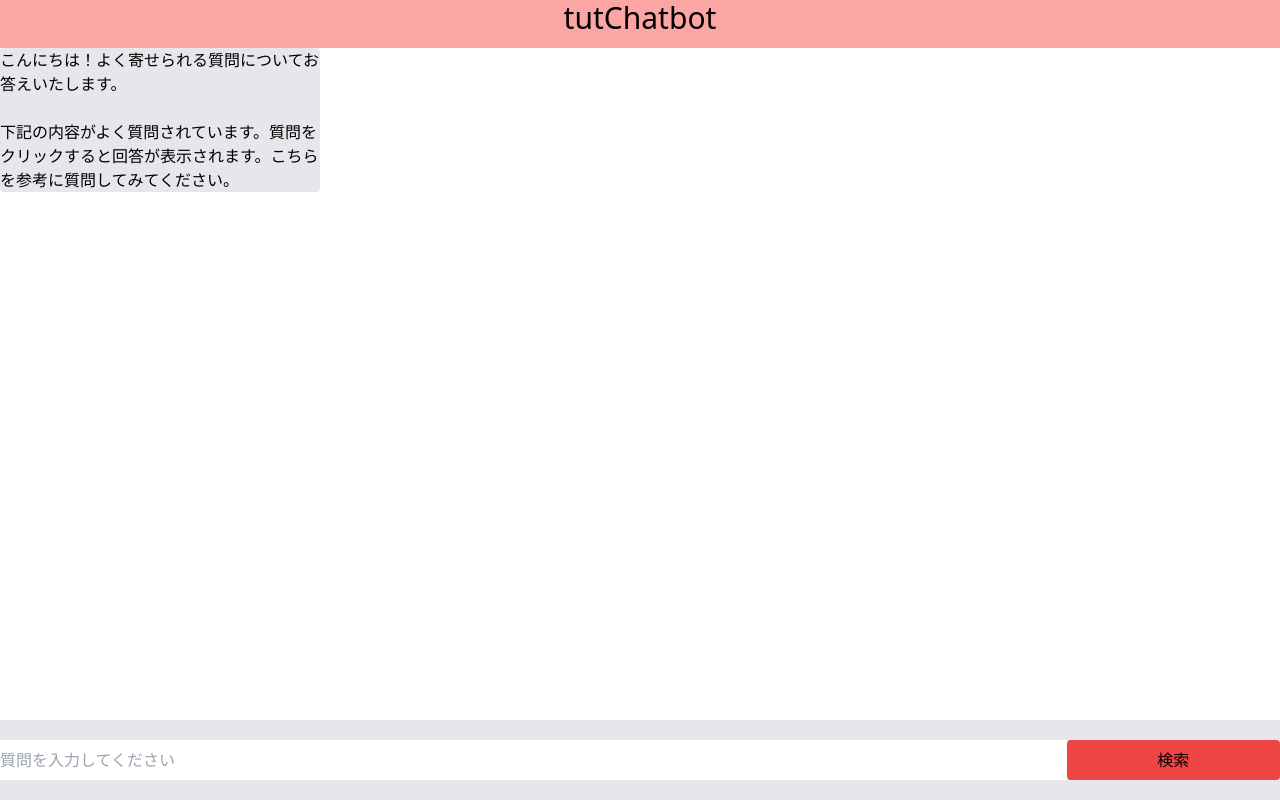
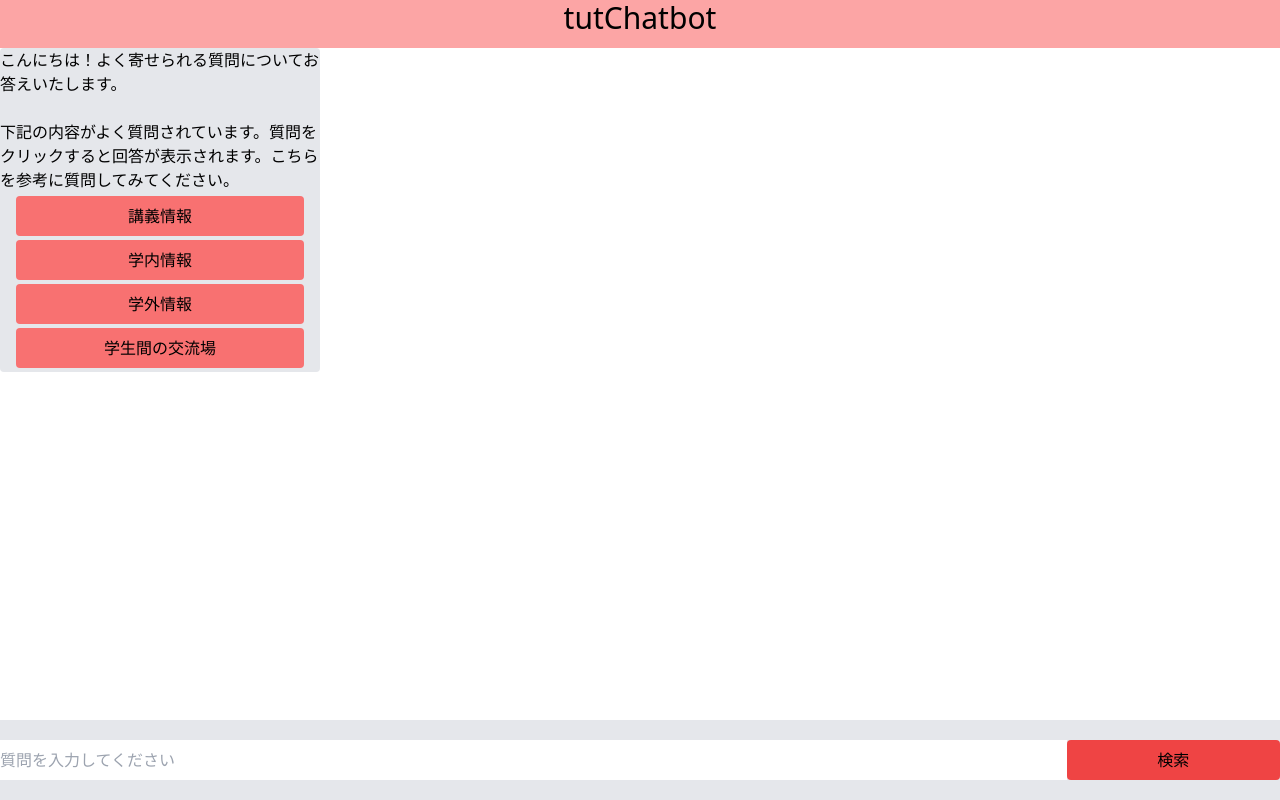
Before and after one commit to CITE-RAteam/chatbot-front, a Next.js app in the folder app/: page / in a window 1280 px wide. Built offline with nearby package versions, Linux system fonts and the light colour scheme.

Commit message:
[add] クライアント側のチャットボックスを作成

```diff
--- /dev/null
+++ b/app/features/components/ChatBox.tsx
@@ -0,0 +1,9 @@
+import ClientChat from "./ClientChat";
+
+export default function ChatBox() {
+  return (
+    <div className="overflow-scroll min-h-BWHeaderFooter">
+      <ClientChat />
+    </div>
+  );
+}
--- /dev/null
+++ b/app/features/components/ClientButton.tsx
@@ -0,0 +1,16 @@
+interface props {
+  text: string;
+}
+
+export default function ClientButton({ text }: props) {
+  return (
+    <>
+      <button
+        type="button"
+        className="w-72 h-10 rounded bg-red-400 my-1 mx-auto block"
+      >
+        {text}
+      </button>
+    </>
+  );
+}
--- a/app/features/components/ClientChat.tsx
+++ b/app/features/components/ClientChat.tsx
@@ -1,10 +1,21 @@
+import ClientButton from "./ClientButton";
+
 export default function ClientChat() {
   const text: string =
     "こんにちは！よく寄せられる質問についてお答えいたします。\n\n下記の内容がよく質問されています。質問をクリックすると回答が表示されます。こちらを参考に質問してみてください。";
-    return (
-    <div className="overflow-scroll min-h-BWHeaderFooter">
-      <div className="bg-gray-200 h-auto max-h-96 w-80 flex whitespace-pre-wrap overflow-scroll rounded">
-        {text}
+  const button_text: string[] = [
+    "講義情報",
+    "学内情報",
+    "学外情報",
+    "学生間の交流場",
+  ];
+  return (
+    <div className="bg-gray-200 h-auto max-h-96 w-80 whitespace-pre-wrap overflow-scroll rounded">
+      {text}
+      <div className="flex-col">
+        {button_text.map((text) => (
+          <ClientButton text={text} />
+        ))}
       </div>
     </div>
   );
--- a/app/pages/index.tsx
+++ b/app/pages/index.tsx
@@ -1,4 +1,4 @@
-import ClientChat from "@/features/components/ClientChat";
+import ChatBox from "@/features/components/ChatBox";
 import Footer from "@/features/components/Footer";
 import Header from "@/features/components/Header";
 
@@ -6,7 +6,7 @@ export default function Home() {
   return (
     <div>
       <Header />
-      <ClientChat />
+      <ChatBox />
       <Footer />
     </div>
   );
```
